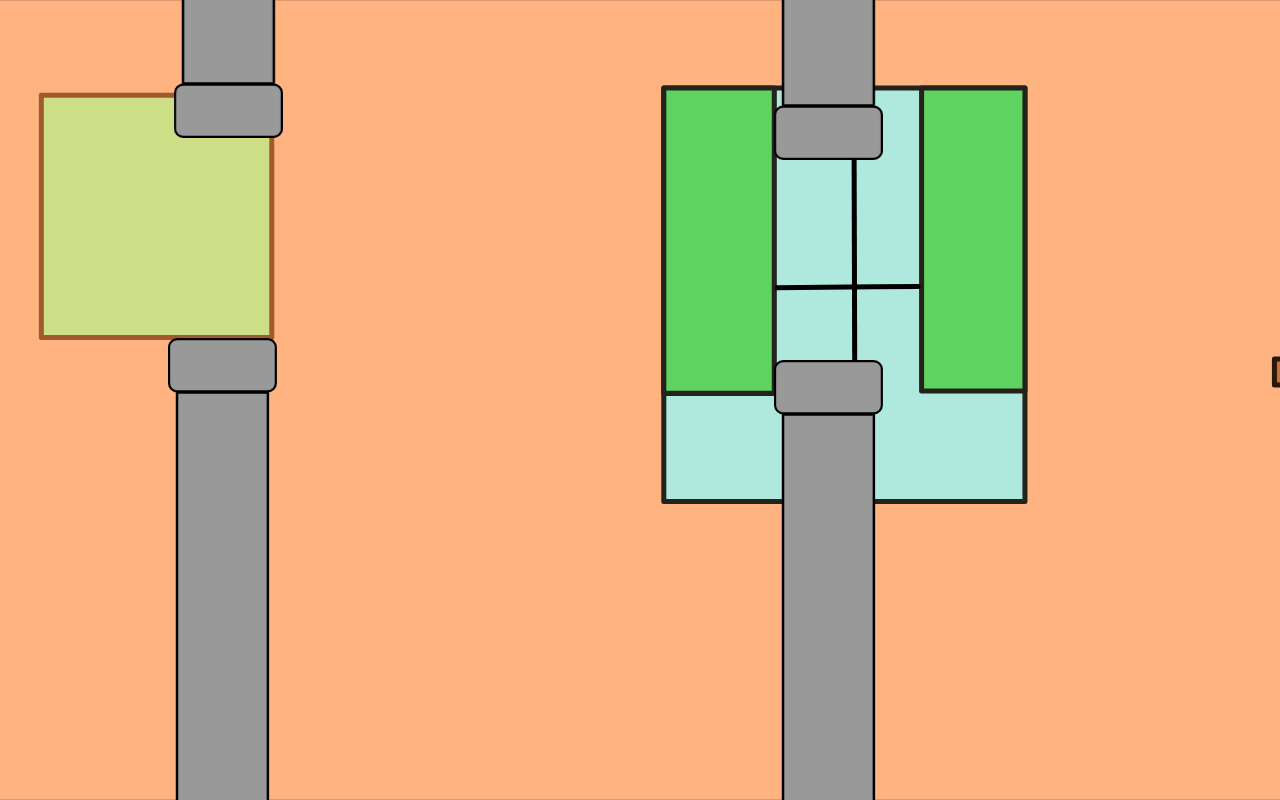
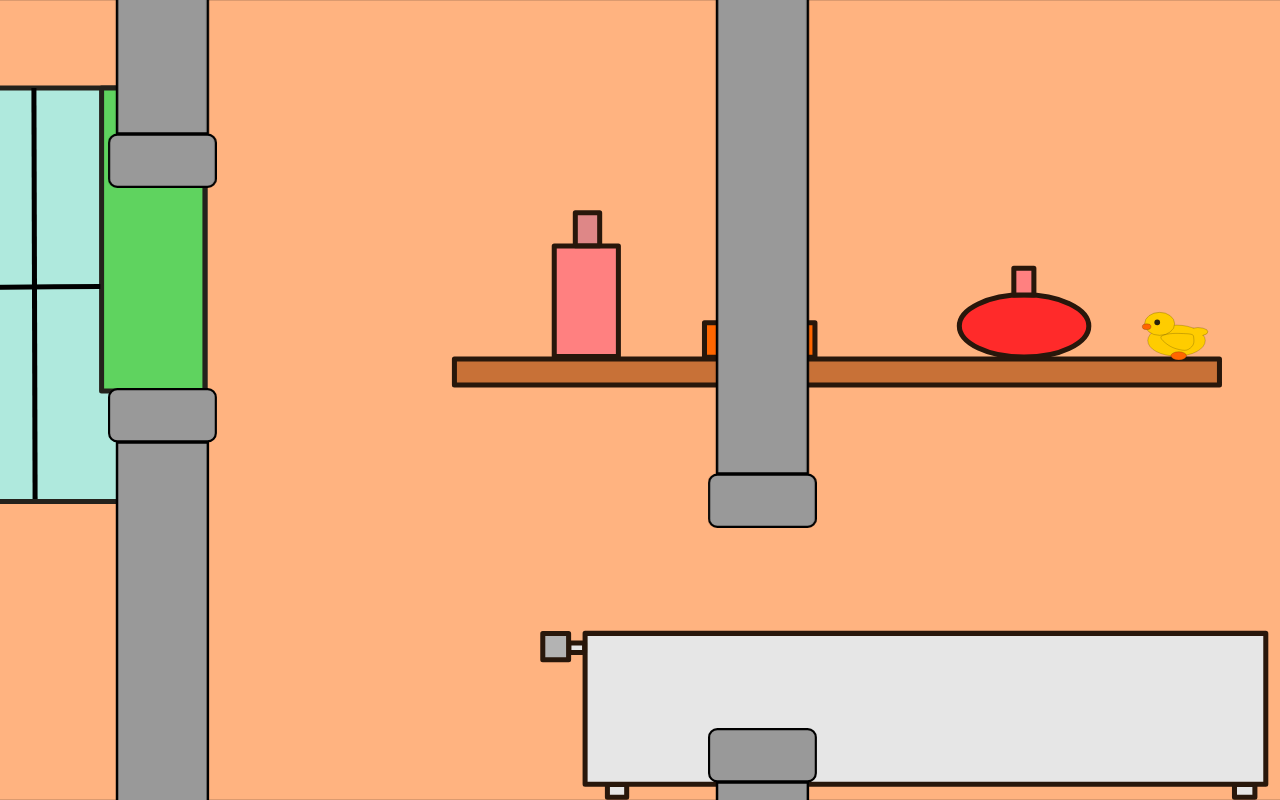
Before and after one commit to kruserr/budget-flappy-bird-engine, a React (Create React App) app: page / in a window 1280 px wide. Built offline with nearby package versions, Linux system fonts and the light colour scheme.

Commit message:
WIP: implementing PipeGroup

```diff
--- a/src/index.js
+++ b/src/index.js
@@ -120,55 +120,58 @@ function Hero(props)
 }
 engine.addObject(<Hero id={'Hero'} />);
 
-function Pipe(props)
+function Pipe({id, pos, rotation})
 {
-  const element = React.useRef(null);
-  const [context, setContext] = React.useContext(ctx);
+  // const element = React.useRef(null);
+  // const [context, setContext] = React.useContext(ctx);
 
-  const [collider, setCollider] = React.useState(
-    new Pos({
-      x: props?.data?.x,
-      y: props?.data?.y,
-    })
-  );
+  // const [collider, setCollider] = React.useState(
+  //   new Pos({
+  //     x: props?.data?.x,
+  //     y: props?.data?.y,
+  //   })
+  // );
 
-  React.useEffect(() => {
-    function move()
-    {
-      if (collider.x > -108.91)
-      {
-        collider.x += -6;
-      }
-      else
-      {
-        collider.x += 6*600;
-      }
+  // React.useEffect(() => {
+  //   function move()
+  //   {
+  //     if (collider.x > -108.91)
+  //     {
+  //       collider.x += -6;
+  //     }
+  //     else
+  //     {
+  //       collider.x += 6*600;
+  //     }
 
-      setCollider(new Pos({...collider}));
-      context[props?.id] = {
-        'collider': element?.current?.getBoundingClientRect(),
-        'tag': 'obstacle'
-      };
-      setContext({...context});
-    };
+  //     setCollider(new Pos({...collider}));
+  //     context[props?.id] = {
+  //       'collider': element?.current?.getBoundingClientRect(),
+  //       'tag': 'obstacle'
+  //     };
+  //     setContext({...context});
+  //   };
 
-    engine.requestAnimationFrame(move);
-  }, [collider]);
+  //   engine.requestAnimationFrame(move);
+  // }, [collider]);
 
-  let rotation = 0;
-  if (props?.data?.rotation != null)
+  if (rotation != null)
   {
-    rotation = props?.data?.rotation;
+    rotation = rotation;
+  }
+  else
+  {
+    rotation = 0;
   }
 
   const styleRoot = {
     position: `fixed`,
     willChange: `transform`,
-    transform: `translate3d(${collider.x}px, ${collider.y}px, 0) rotate(${rotation}deg)`,
+    transform: `translate3d(${pos?.x}px, ${pos?.y}px, 0) rotate(${rotation}deg)`,
   };
 
   return (
-    <svg ref={element} id={props?.id} style={styleRoot} height="800px" version="1.1" viewBox="0 0 70 514.19" xmlns="http://www.w3.org/2000/svg">
+    <svg id={id} style={styleRoot} height="800px" version="1.1" viewBox="0 0 70 514.19" xmlns="http://www.w3.org/2000/svg">
       <g transform="translate(-65 8.2278)" fill="#999" stroke="#000" strokeLinejoin="round">
         <rect transform="scale(1,-1)" x="70.798" y="-505.16" width="58.404" height="478.4" rx="0" ry="0" imageRendering="auto" strokeWidth="1.5964" style={{mixBlendMode: 'normal'}}/>
         <rect transform="scale(1,-1)" x="65.694" y="-26.078" width="68.612" height="33.612" ry="5.2732" strokeWidth="1.3882" style={{mixBlendMode: 'normal'}}/>
@@ -177,46 +180,141 @@ function Pipe(props)
   );
 }
 
-function PipeSet(props)
+function PipeSet({index, pos, spacing})
 {
-  function getRandomInt(min, max)
+  // const [end, setEnd] = React.useState(false);
+
+  // const startPos = React.useMemo(() => {
+  //   function getRandomInt(min, max)
+  //   {
+  //     min = Math.ceil(min);
+  //     max = Math.floor(max);
+  //     return Math.floor(Math.random() * (max - min) + min);
+  //   }
+
+  //   const offset = 1000;
+  //   const randomInt = getRandomInt(300, 700);
+
+  //   return {
+  //     'up': new Pos({x: (600 * index) + 600, y: randomInt}),
+  //     'down': new Pos({x: (600 * index) + 600, y: randomInt - offset}),
+  //   };
+  // }, [end]);
+
+  let posDown = {...pos};
+  if (posDown?.y != null)
   {
-    min = Math.ceil(min);
-    max = Math.floor(max);
-    return Math.floor(Math.random() * (max - min) + min);
+    posDown.y -= spacing;
   }
 
-  const offset = 1000;
-  const randomInt = getRandomInt(300, 700);
-
-  const styleRoot = {
-
-  };
-
   return (
-    <span style={styleRoot}>
-      <Pipe id={`${props?.id}_up`} data={{x: (600 * props?.data?.i) + 600, y: randomInt}}/>
-      <Pipe id={`${props?.id}_down`} data={{x: ((600 * props?.data?.i) + 600), y: randomInt - offset, rotation: 180}}/>
+    <span>
+      <Pipe
+        id={`${index}_up`}
+        pos={pos}
+      />
+      <Pipe
+        id={`${index}_down`}
+        pos={posDown}
+        rotation={180}
+      />
     </span>
   );
 }
 
 function PipeGroup()
 {
-  let items = [];
-  for (let i = 0; i < 6; i++)
-  {
-    items.push(<PipeSet key={i} id={i} data={{i: i}} />);
-  }
+  const [items, setItems] = React.useState([]);
+  const [offset, setOffset] = React.useState(0);
 
-  const styleRoot = {
+  React.useEffect(() => {
+    function getRandomInt(min, max)
+    {
+      min = Math.ceil(min);
+      max = Math.floor(max);
+      return Math.floor(Math.random() * (max - min) + min);
+    }
 
-  };
+    const spacing = 1000;
+
+    let data = [];
+    for (let i = 0; i < 6; i++)
+    {
+      data.push(
+        <PipeSet
+          key={i}
+          index={i}
+          pos={new Pos({x: (600 * i) + 600, y: getRandomInt(300, 900)})}
+          spacing={spacing}
+        />
+      );
+    }
+
+    setItems(data);
+  }, []);
+
+  React.useEffect(() => {
+    function move()
+    {
+      // for (let item of items)
+      // {
+      //   if (item.props.pos.x > -108.91)
+      //   {
+      //     item.props.pos.x += -6;
+      //   }
+      //   else
+      //   {
+      //     item.props.pos.x += 6*600;
+      //   }
+
+      //   // setCollider(new Pos({...collider}));
+      //   // context[props?.id] = {
+      //   //   'collider': element?.current?.getBoundingClientRect(),
+      //   //   'tag': 'obstacle'
+      //   // };
+      //   // setContext({...context});
+      // }
+
+      if (offset > -6*600)
+      {
+        setOffset(offset - 6);
+      }
+      else
+      {
+        setOffset(0);
+      }
+    };
+
+    engine.requestAnimationFrame(move);
+  }, [offset]);
+
+  console.log(offset);
+
+  // items[0].props.pos.x -= 250;
+
+  // for (let item of items)
+  // {
+  //   item.props.pos.x = offset;
+  // }
+
+  // console.log(items);
 
   return (
-    <span style={styleRoot}>
-      {items}
-    </span>
+    <>
+      <style jsx>{`
+        .items
+        {
+          position: fixed;
+          width: 100%;
+          height: 100%;
+          will-change: transform;
+          transform: translate3d(${offset}px, 0, 0px);
+        }
+      `}</style>
+      <span className="items">
+        {items}
+      </span>
+    </>
   );
 }
 engine.addObject(<PipeGroup />);
```
